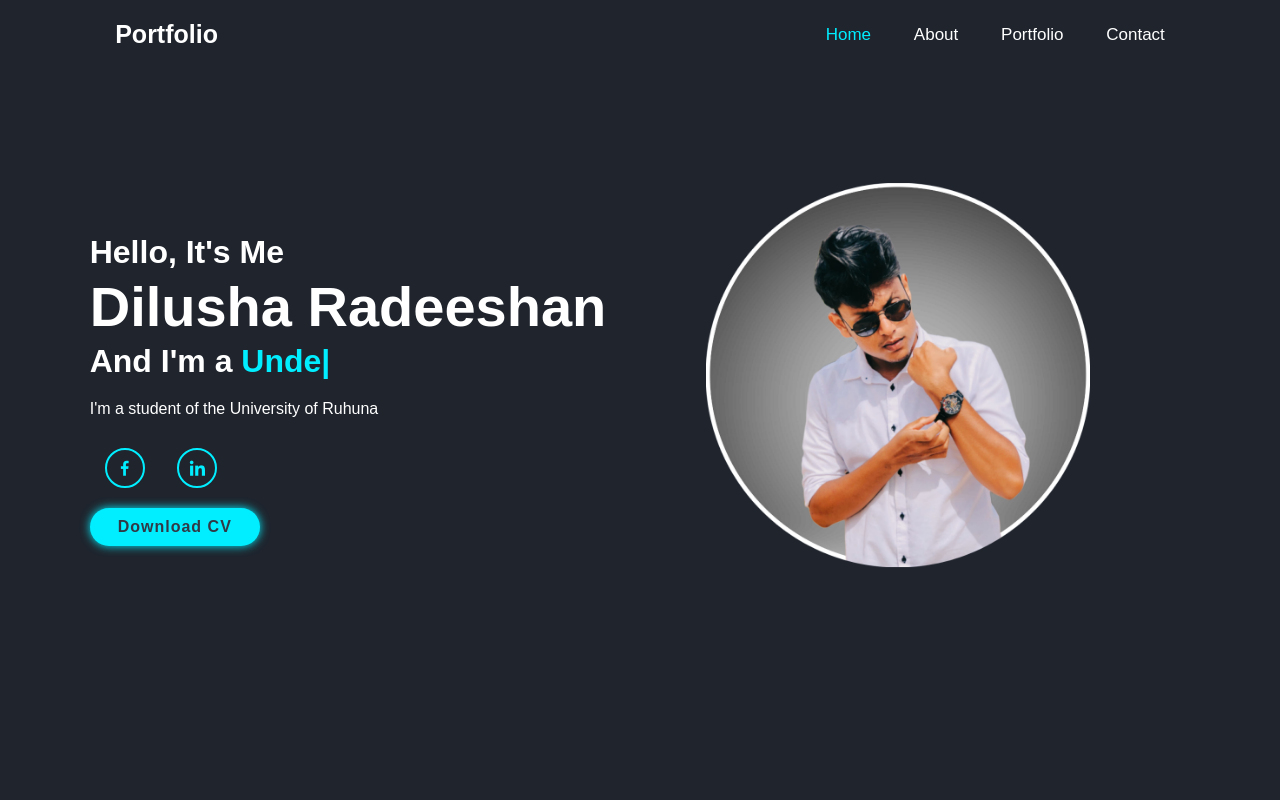
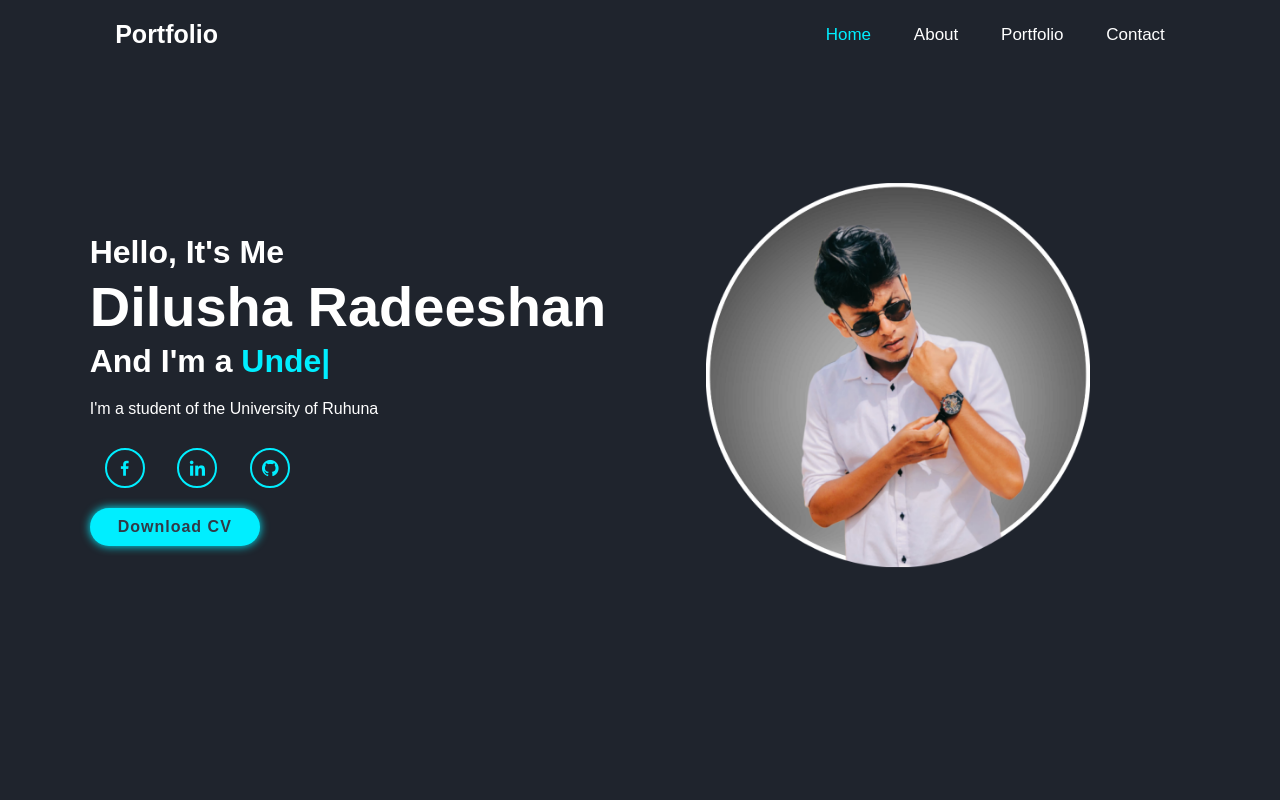
Before and after one commit to dilusharadeeshan/Develop-of-Portfolio, a plain HTML site: page index.html in a window 1280 px wide. Shown: the top 800 px of the page. Drawn offline with nearby package versions, Linux system fonts and the light colour scheme.

Commit message:
finalizing

```diff
--- a/index.html
+++ b/index.html
@@ -37,6 +37,7 @@
             <div class="social-media">
                 <a href="https://web.facebook.com/dilusha.radeeshan.7/"><i class='bx bxl-facebook'></i></a>
                 <a href="https://www.linkedin.com/in/dilusha-radeeshan-7abaab326/"><i class='bx bxl-linkedin'></i></a>
+                <a href="https://github.com/dilusharadeeshan"><i class='bx bxl-github'></i></a>
             </div>
             <a href="/cv/My Resume.pdf" class="btn" download="Dilusha Radeeshan Resume">Download CV</a>
         </div>
```
